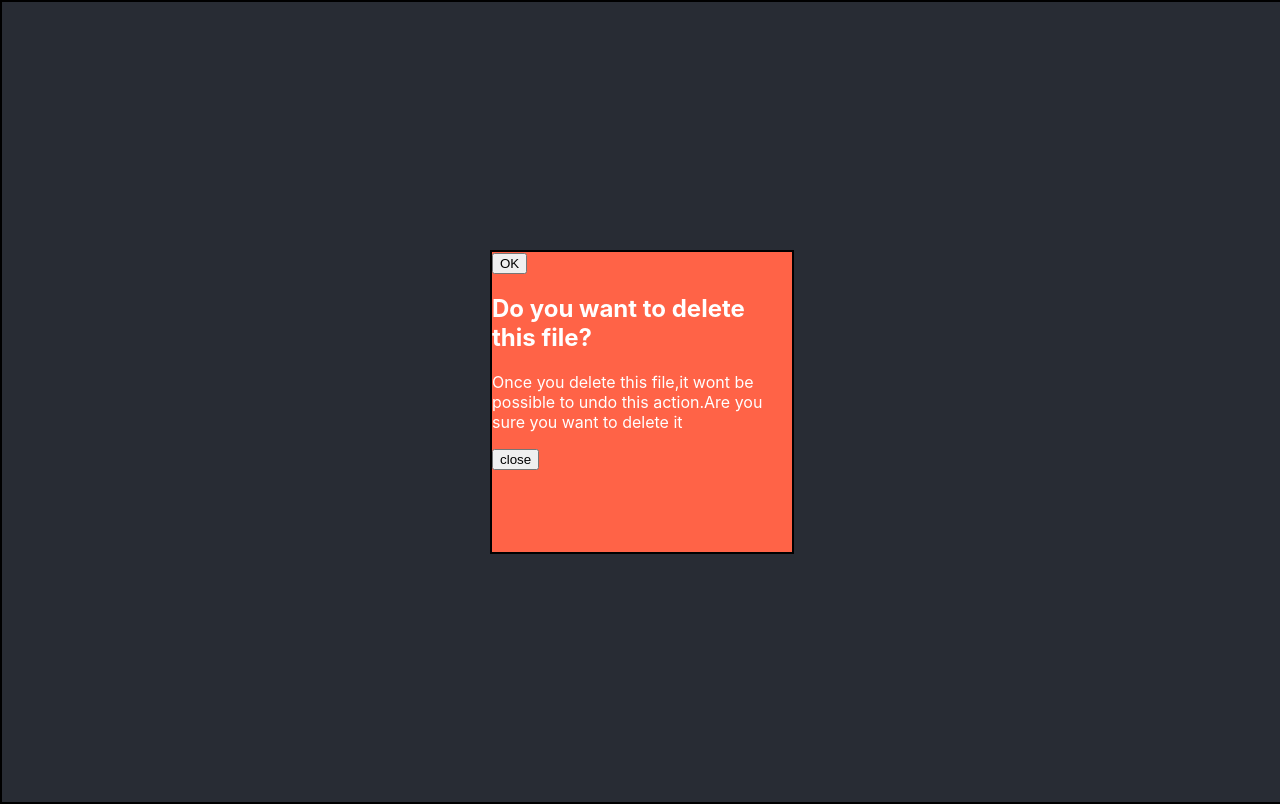
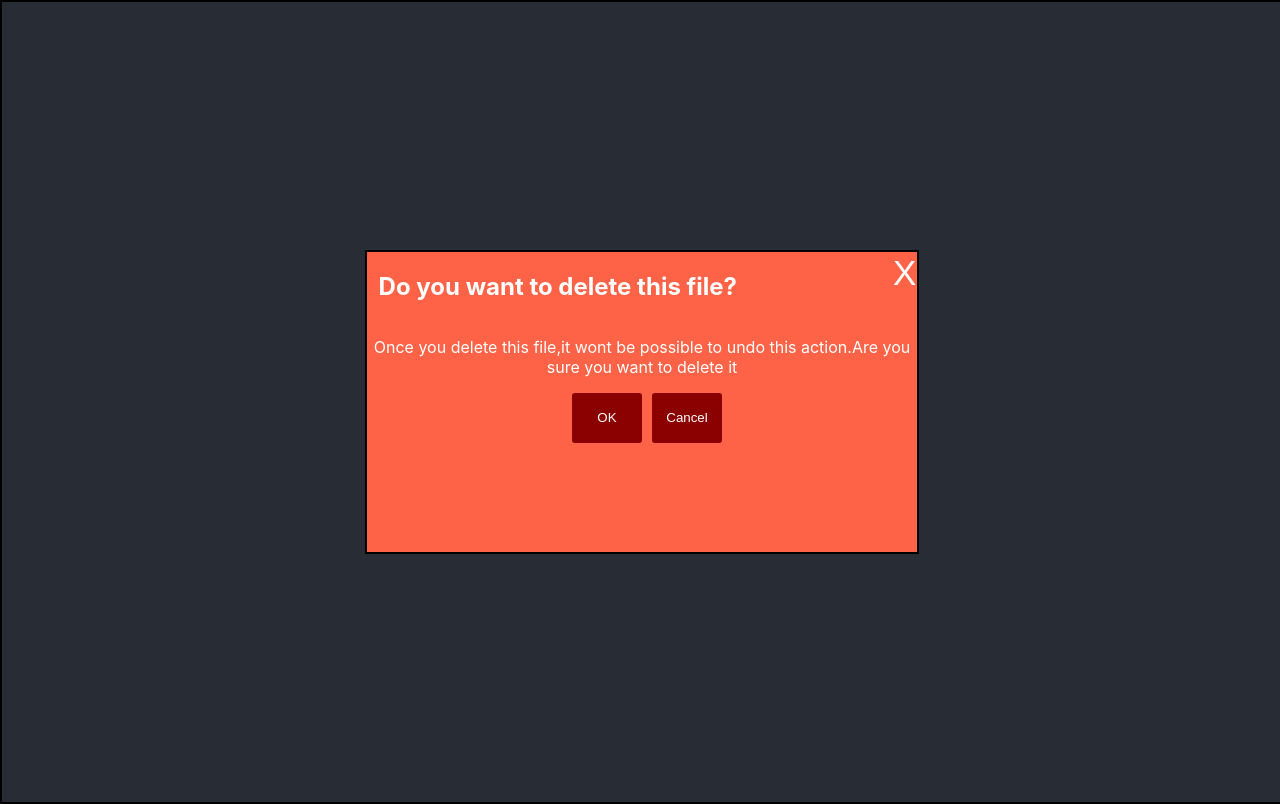
Before and after one commit to lerainit/homework1_react, a React (Create React App) app: page / in a window 1280 px wide. Both pictures are taken after a click on the button "Open first modal". Built offline with nearby package versions, Linux system fonts and the light colour scheme.

Commit message:
some updates

```diff
--- a/src/App.js
+++ b/src/App.js
@@ -13,24 +13,20 @@ state = {
  isOpenModal:false,
  buttonText:buttons,
 
- backGroundColor:buttons[0].backGroundColor ,
+backGroundColor:buttons[0].backGroundColor ,
 text:modalDeclarations[0].text,
 header:modalDeclarations[0].header,
 backgroundColor:modalDeclarations[0].backgroundColor,
-color:modalDeclarations[0].color
-
+color:modalDeclarations[0].color,
+actions:<><button className='action_btn'>OK</button><button className='action_btn'>Cancel</button></>
 
 }
 
 render(){
 
-const{isOpenModal} = this.state
-const {buttonText} = this.state
 
-const {text} = this.state
-const {header} = this.state
-const {backgroundColor} = this.state
-const {color} = this.state
+const {isOpenModal,buttonText,text,header,backgroundColor,color,actions} = this.state
+
 return(
 
 <>
@@ -40,13 +36,13 @@ return(
 
 
 
-<Button backgroundColor= {buttons[0].backGroundColor} handleClick ={() =>{ this.setState({isOpenModal:true,text:modalDeclarations[0].text,header:modalDeclarations[0].header,backgroundColor:modalDeclarations[0].backgroundColor,color:modalDeclarations[0].color})}}>{buttons[0].text}</Button>
+<Button backgroundColor= {buttons[0].backGroundColor} handleClick ={() =>{ this.setState({isOpenModal:true,text:modalDeclarations[0].text,header:modalDeclarations[0].header,backgroundColor:modalDeclarations[0].backgroundColor,color:modalDeclarations[0].color,actions:<><button className='action_btn'>OK</button><button className='action_btn'>Cancel</button></>})}}>{buttons[0].text}</Button>
 
-<Button backgroundColor= {buttons[1].backGroundColor}  handleClick ={() =>{ this.setState({isOpenModal:true,text:modalDeclarations[1].text,header:modalDeclarations[1].header,backgroundColor:modalDeclarations[1].backgroundColor,color:modalDeclarations[1].color})}}>{buttons[1].text}</Button>
+<Button backgroundColor= {buttons[1].backGroundColor}  handleClick ={() =>{ this.setState({isOpenModal:true,text:modalDeclarations[1].text,header:modalDeclarations[1].header,backgroundColor:modalDeclarations[1].backgroundColor,color:modalDeclarations[1].color,actions:<><button className='action_btn2'>OK</button><button className='action_btn2'>Cancel</button></>})}}>{buttons[1].text}</Button>
 
 </div>
 { isOpenModal &&
-<Modal color ={color} backgroundColor ={backgroundColor} actions = {<button>OK</button>} text={text} header={header} handleClick={()=>{this.setState({isOpenModal:false})}}>
+<Modal color ={color} backgroundColor ={backgroundColor} actions = {actions} text={text} header={header} handleClick={()=>{this.setState({isOpenModal:false})}}>
 
 
 </Modal>
--- a/src/App.scss
+++ b/src/App.scss
@@ -12,12 +12,44 @@
   background-color: #282c34;
 }
 .modal_main_container{
-  width: 300px;
+  width: 550px;
   height: 300px;
   position: absolute;
   left: 50%;
   top: 50%;
+  text-align: center;
   background-color: aliceblue;
   transform: translate(-50%,-50%);
   border: 2px solid black;
 }
+.action_btn{width: 70px;
+  height: 50px;
+  background-color: darkred;
+  border-radius: 3px;
+  border: none;
+  color: #fff;
+  margin-left: 10px;
+}
+.header_container{
+  display: flex;
+  justify-content: end;
+
+}
+.close_btn{
+  width: 30px;
+  height: 30px;
+  border: none;
+  background-color: tomato;
+  color: #fff;
+  font-weight: 500;
+  font-size: 35px;
+  margin-left: 150px;
+}
+.action_btn2{width: 70px;
+  height: 50px;
+  background-color: aqua;
+  border-radius: 3px;
+  border: none;
+  color: #fff;
+  margin-left: 10px;
+}
--- a/src/Modal.jsx
+++ b/src/Modal.jsx
@@ -14,10 +14,10 @@ return(
 
 <div className='modal' >
   <div className='modal_main_container' style={{backgroundColor,color}} text ={text} header={header} handleClick={handleClick} >
-  {actions}
-  <h2>{header}</h2>
+
+ <div className='header_container'><h2>{header}</h2><button className='close_btn' onClick={handleClick}>X</button></div>
 <p>{text}</p>
-<button onClick={handleClick}>close</button>
+ {actions}
 </div>
 </div>
 
```
